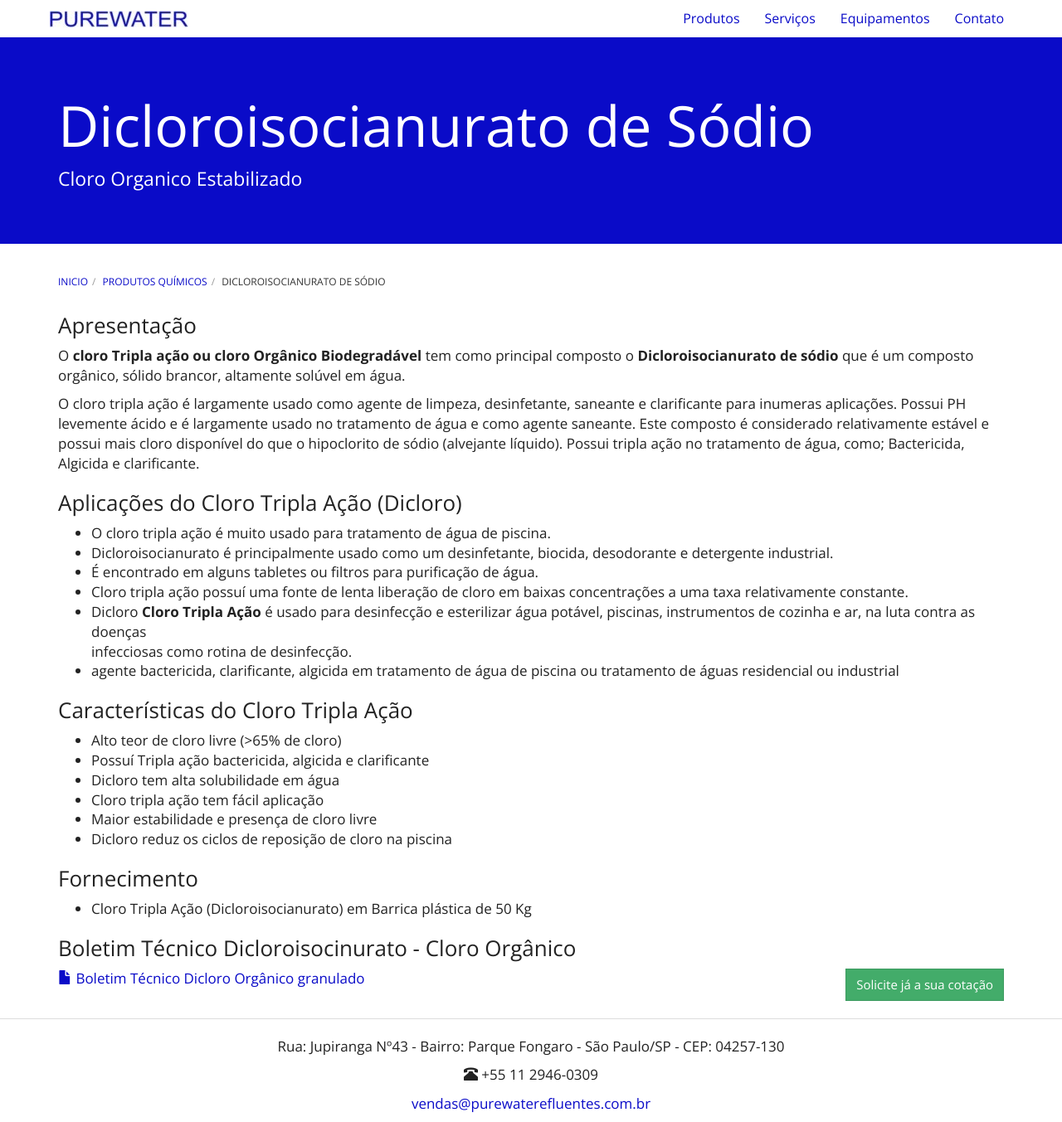
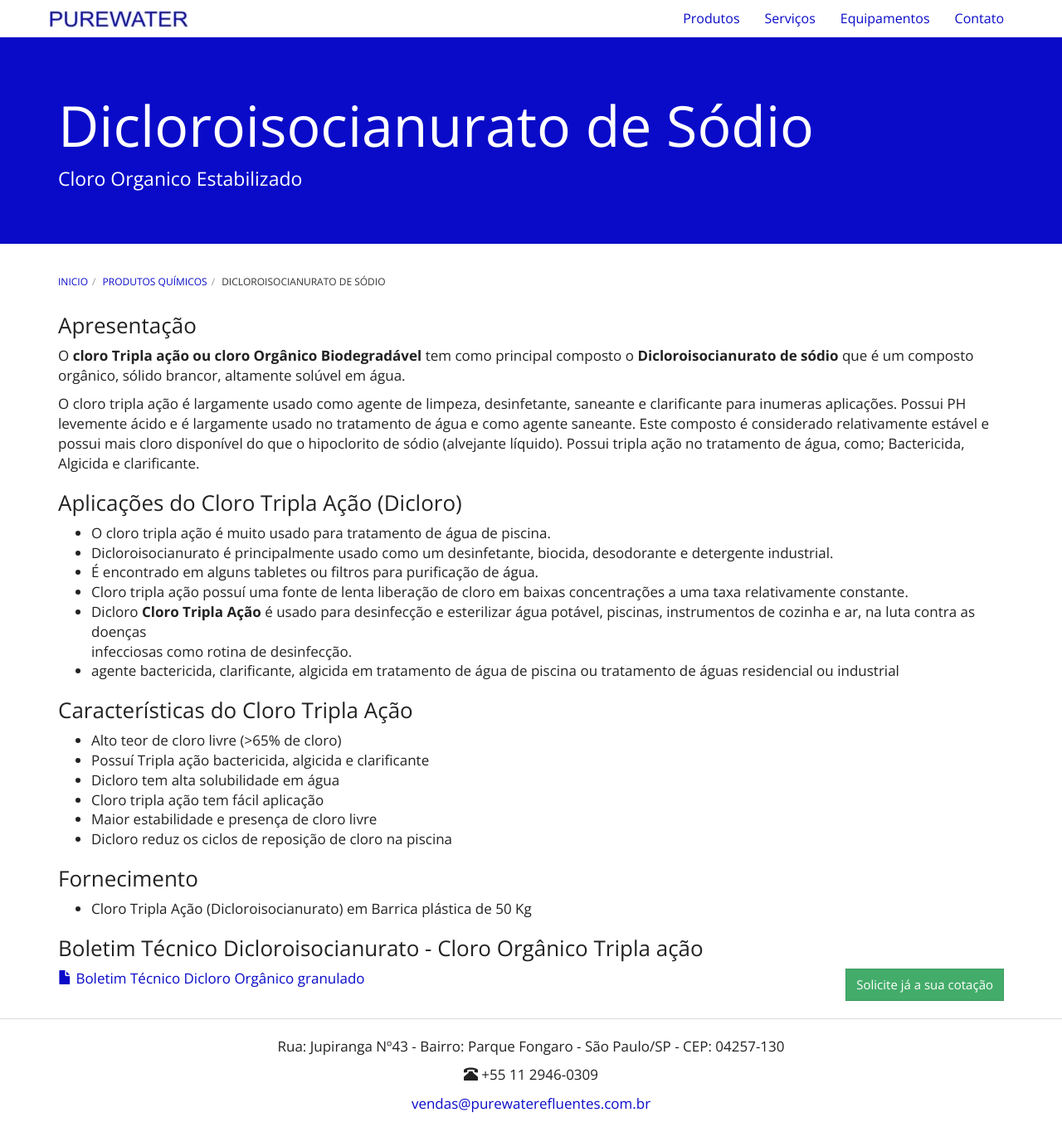
Before and after one commit to purewaterefluentes/purewaterefluentes.github.io, a Jekyll site: the page built from produtos/dicloroisocianurato.md, in a window 1280 px wide and 1353 px high. Shown: the whole window at 83% size. Built offline with Jekyll 4.4.1, drawn with Linux system fonts in a browser that asks for light colours; nearby versions of some CDN libraries; library files that are not in the unit come from our copies.

Commit message:
Create dicloroisocianurato.md

```diff
--- a/produtos/dicloroisocianurato.md
+++ b/produtos/dicloroisocianurato.md
@@ -37,6 +37,6 @@ Possui tripla ação no tratamento de água, como; Bactericida, Algicida e clari
 
 - Cloro Tripla Ação (Dicloroisocianurato) em Barrica plástica de 50 Kg
 
-### Boletim Técnico Dicloroisocinurato - Cloro Orgânico
+### Boletim Técnico Dicloroisocianurato - Cloro Orgânico Tripla ação
 
 {% include purewater/link-boletim.html label="Boletim Técnico Dicloro Orgânico granulado" arquivo="BOLETIM TÉCNICO AQUA-POOLISO - DICLORO.pdf" %}
```
